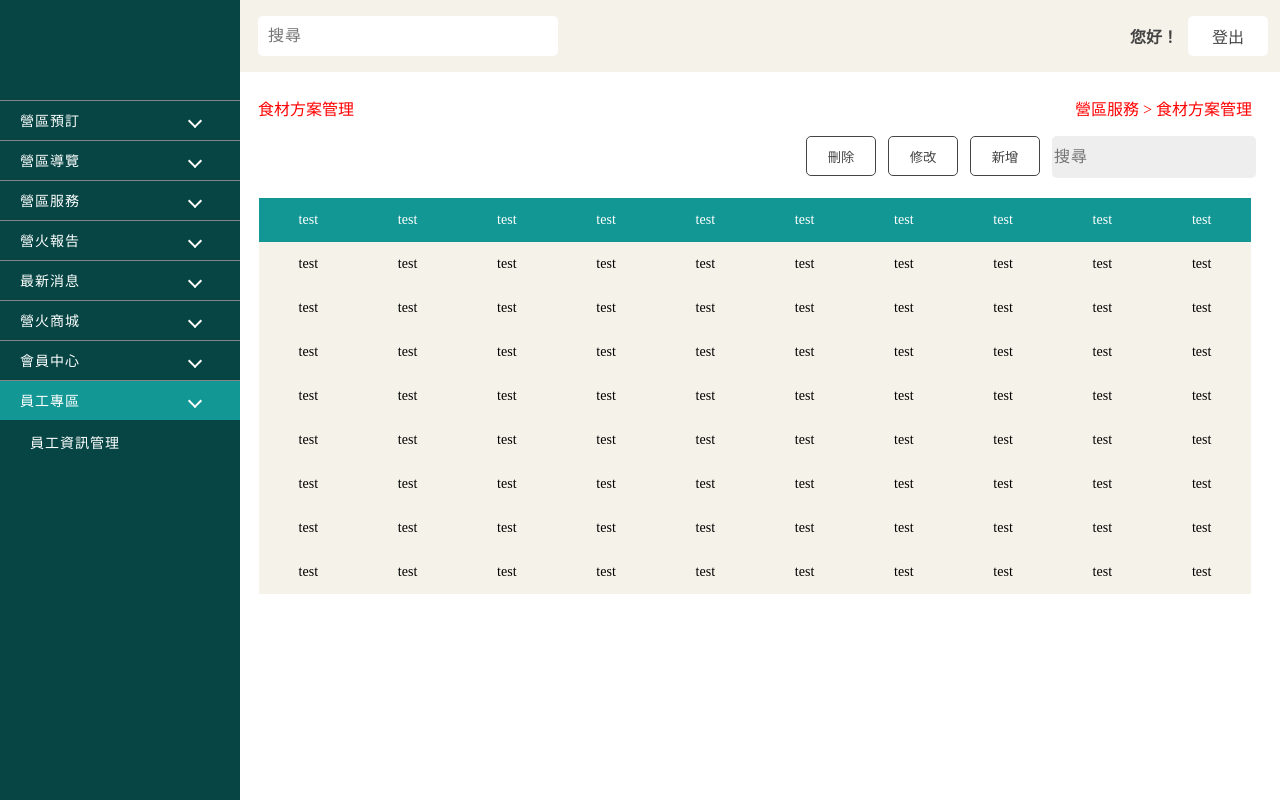
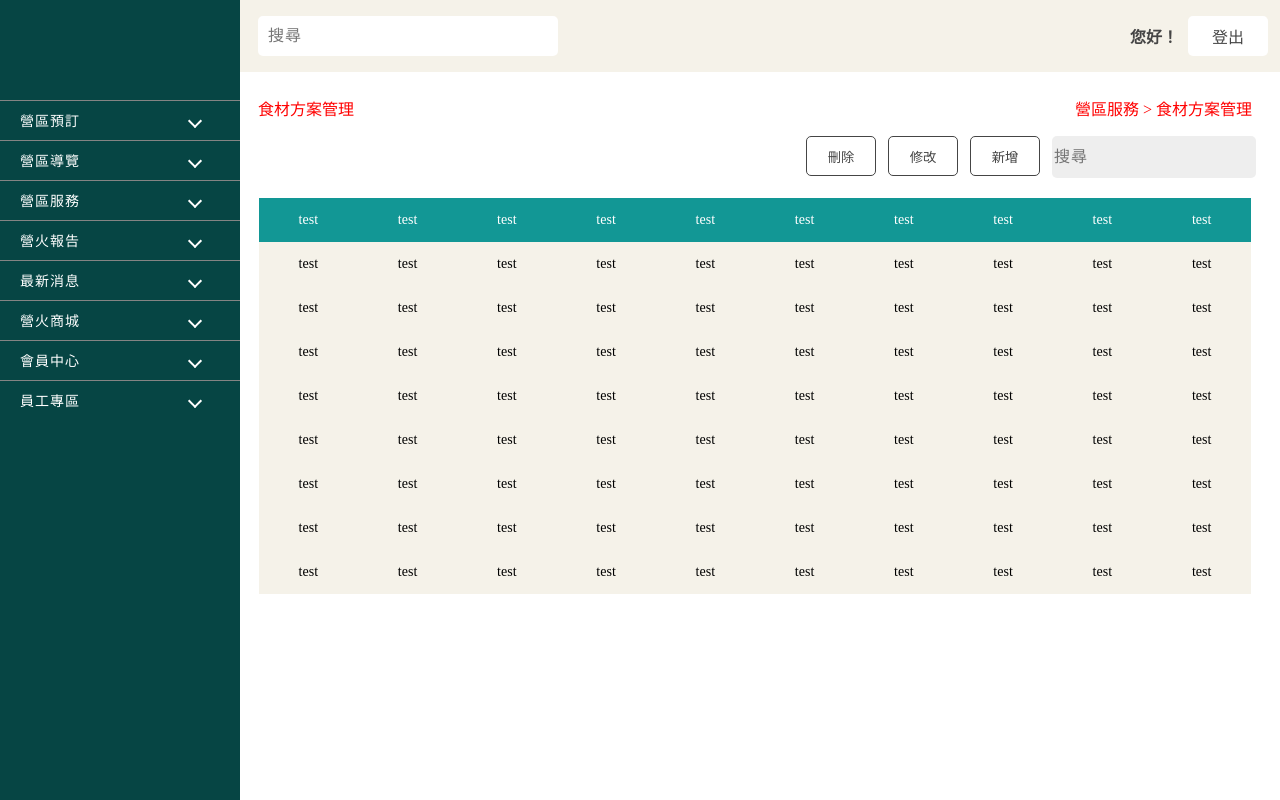
Before and after one commit to h07850225/fire-fly-camping-back-station, a Vue app: page /FoodView in a window 1280 px wide. Built offline with nearby package versions, Linux system fonts and the light colour scheme.

Commit message:
block img

```diff
--- a/src/assets/Scss/Components/Menu.scss
+++ b/src/assets/Scss/Components/Menu.scss
@@ -51,7 +51,7 @@
     border-top: 1px solid #848484;
 }
 .menu_row label:hover{
-    background-color: #60afae;
+    background-color: #129795;
 }
 .more{
     font-size: 14px;
--- a/src/components/Menu.vue
+++ b/src/components/Menu.vue
@@ -5,7 +5,7 @@
     </router-link>
     <div class="menu_zone">
         <div v-for="menu,index in menus" :class="{menu_row: menuList==i}">
-            <input type="radio" name="menu_title" :id="'menu_title' + index" checked="checked">
+            <input type="radio" name="menu_title" :id="'menu_title' + index">
                 <label :for="'menu_title' + index">
                     <!-- <img :src="require(`@/assets/Image/icon/menu_icon_${menu.photoId}.png`)" alt="Menu"> -->
                     <p class="more">{{menu.title}}</p>
@@ -13,7 +13,7 @@
             <div class="content">
                 <ul>
                     <li>
-                        <router-link v-for="router in menu.routes" :key="router.path" :to="router.path" :class="{router_list: routerList==i}">
+                        <router-link v-for="router,index in menu.routes" :key="router.path" :to="router.path" :class="{router_list: routerList==i}">
                             <p class="router_name">{{router.myname}}</p>
                         </router-link>
                     </li>
@@ -146,7 +146,6 @@ export default {
                     ],
                 },
             ],
-
         }
     },
 }
```
